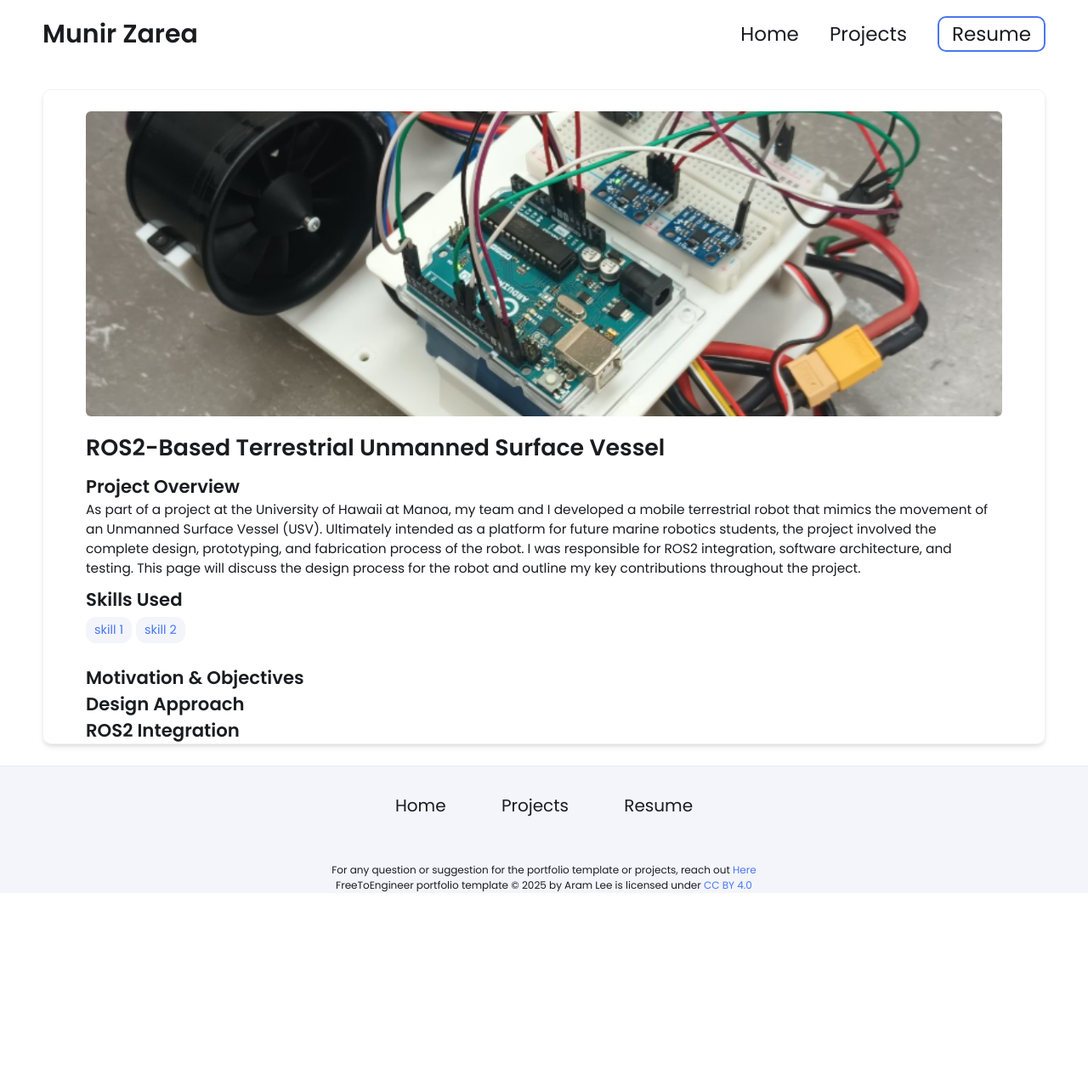
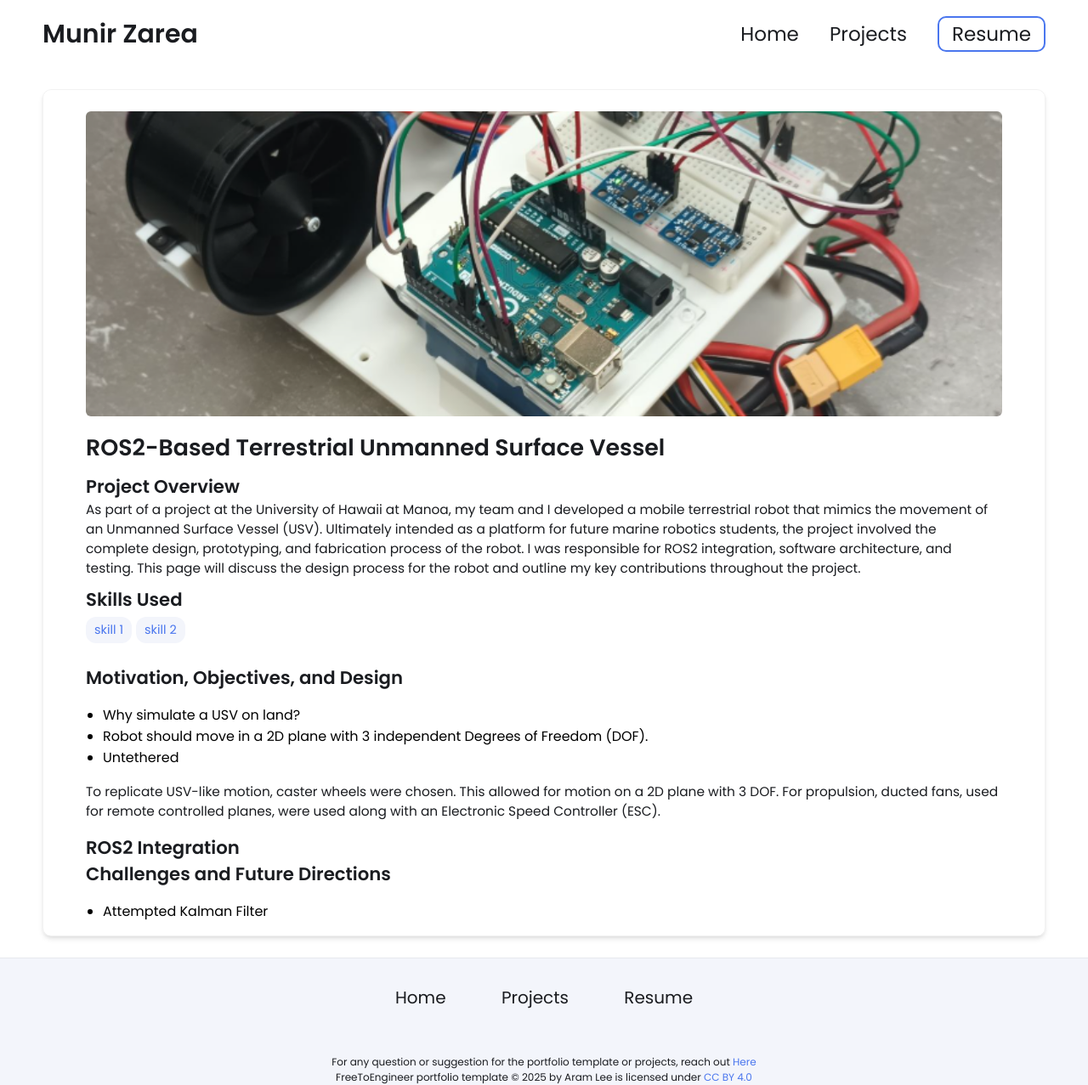
Before and after one commit to munir-zarea/munir-zarea.github.io, a Jekyll site: the page built from _projects/ROS2-Based Terrestrial Unmanned Surface Vessel/index.md, in a window 1280 px wide. Shown: the whole page at 85% size. Built offline with Jekyll 4.4.1, drawn with Linux system fonts in a browser that asks for light colours; before the commit the page ends 1051 px from its top, so only the background shows below that.

Commit message:
Update index.md

```diff
--- a/_projects/ROS2-Based Terrestrial Unmanned Surface Vessel/index.md
+++ b/_projects/ROS2-Based Terrestrial Unmanned Surface Vessel/index.md
@@ -9,8 +9,18 @@ skills:
 main-image: /USV Overall Picture.png
 ---
 
-## Motivation & Objectives
+## Motivation, Objectives, and Design
+- Why simulate a USV on land?
+- Robot should move in a 2D plane with 3 independent Degrees of Freedom (DOF).
+- Untethered
 
-## Design Approach
+To replicate USV-like motion, caster wheels were chosen. This allowed for motion on a 2D plane with 3 DOF. For propulsion, ducted fans, used for remote controlled planes, were used along with an Electronic Speed Controller (ESC).
 
 ## ROS2 Integration
+
+
+
+
+
+## Challenges and Future Directions
+- Attempted Kalman Filter
```
